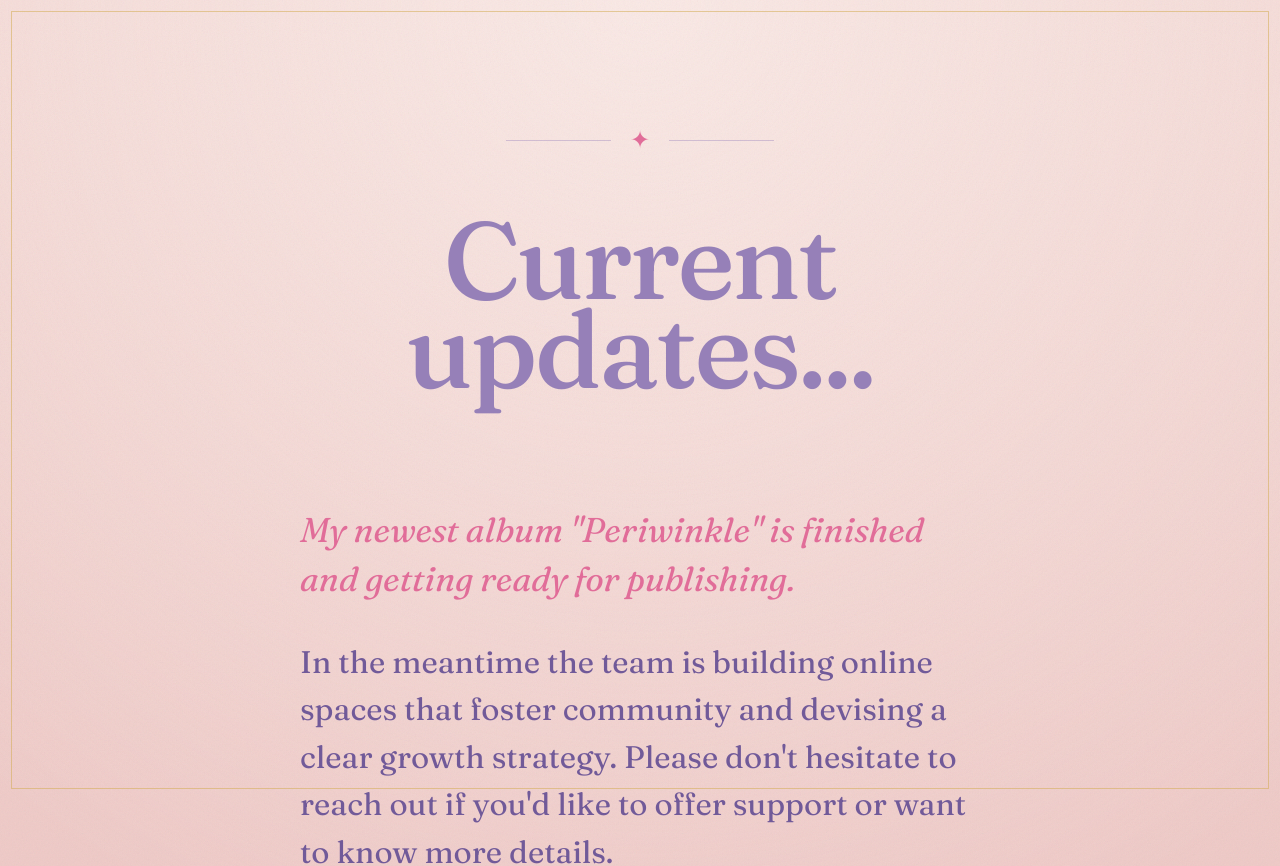
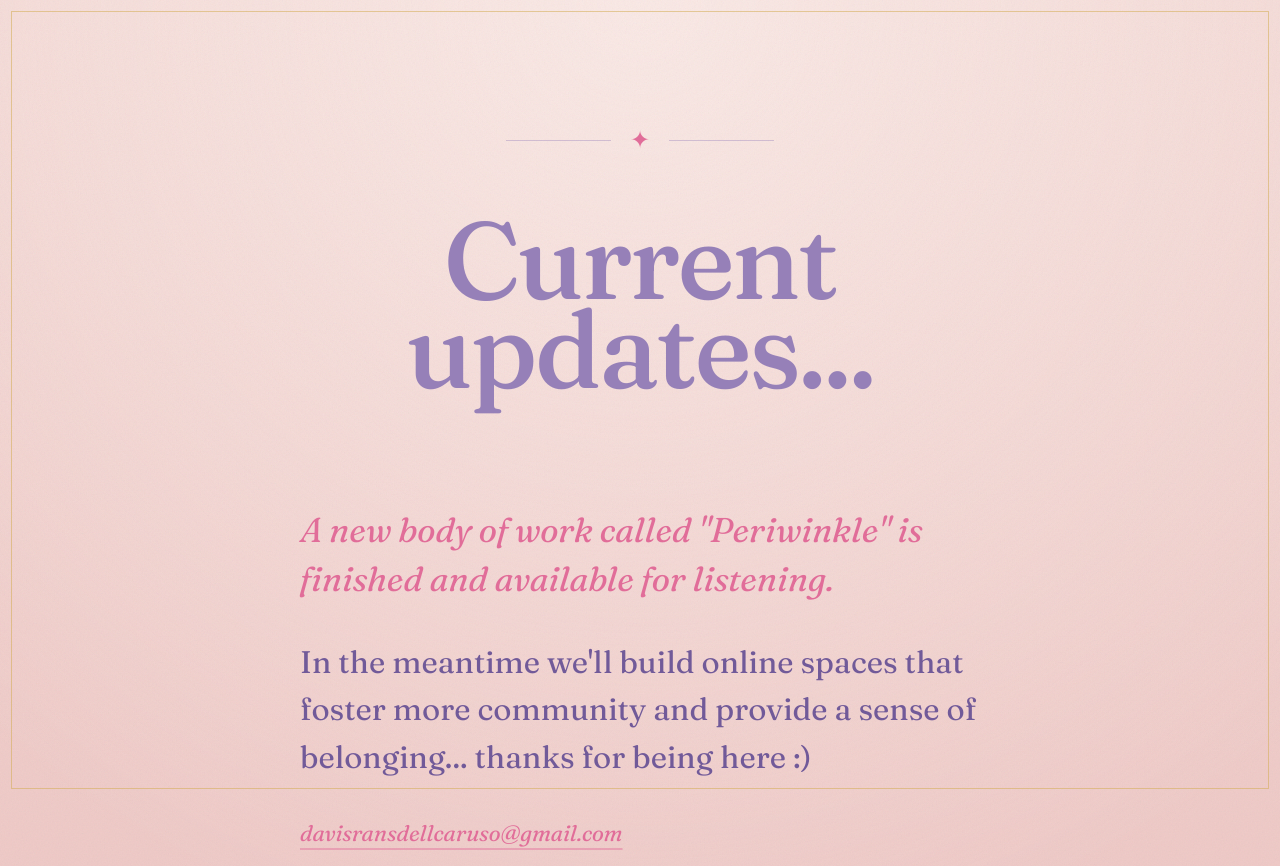
Before and after one commit to davisransdellcaruso-jpg/music-gallery-app, a Next.js app: page /story in a window 1280 px wide. Shown: the top 866 px of the page. Built offline with nearby package versions, Linux system fonts and the light colour scheme.

Commit message:
Update story page

```diff
--- a/pages/story.tsx
+++ b/pages/story.tsx
@@ -118,14 +118,12 @@ export default function Story() {
 
                 <div className="mission-copy">
                   <p className="opening-line">
-                    My newest album &quot;Periwinkle&quot; is finished and
-                    getting ready for publishing.
+                    A new body of work called &quot;Periwinkle&quot; is finished and
+                    available for listening.
                   </p>
 
                   <p>
-                    In the meantime the team is building online spaces that foster community and devising a clear growth
-                    strategy. Please don&apos;t hesitate to reach out if
-                    you&apos;d like to offer support or want to know more details.
+                    In the meantime we'll build online spaces that foster more community and provide a sense of belonging... thanks for being here :)
                   </p>
 
                   <p className="contact-line">
```
